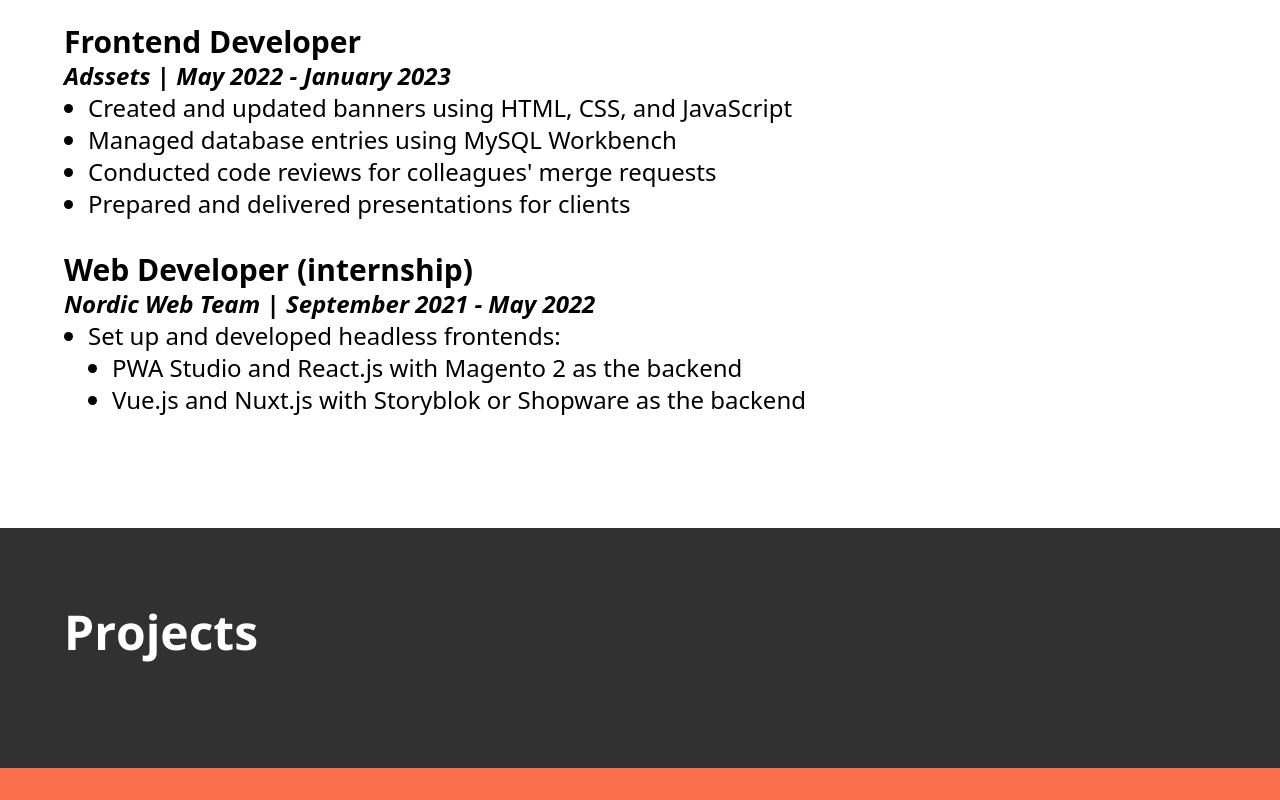
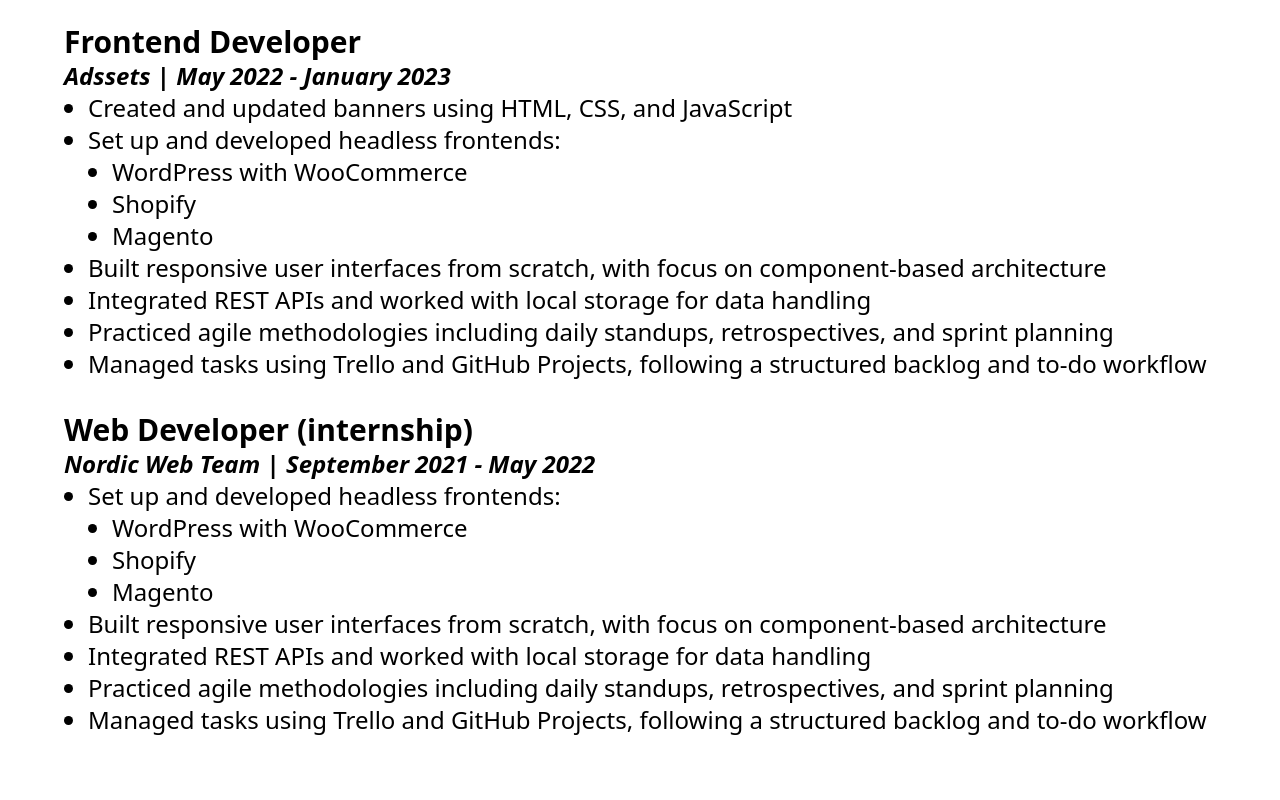
Before and after one commit to Rasmuskrogh/Portfolio-page-next.js, a Next.js app: page / in a window 1280 px wide. Shown: the part 1020-1820 px from the top of the page. Built offline with nearby package versions, Linux system fonts and the light colour scheme; no server answers.

Commit message:
fixed linting errors for deployment

```diff
--- a/app/page.tsx
+++ b/app/page.tsx
@@ -1,19 +1,20 @@
-import { useTranslations } from "next-intl";
+// import { useTranslations } from "next-intl";
 import ContactForm from "@/components/ContactForm";
+// import { useTranslation } from "react-i18next";
 
 export default function Home() {
-  const t = useTranslations("Home");
+  // const t = useTranslations("Home");
 
   return (
-    <main className="w-full">
+    <main className="min-h-screen">
       {/* Hero Section */}
       <section className="h-[40vh] flex flex-col items-start justify-start bg-[#323131] text-white relative">
         <div className="pl-4 pt-4 md:pl-8 lg:pl-16 pr-4 md:pr-8 lg:pr-16">
-          <h1 className="text-4xl sm:text-5xl md:text-6xl lg:text-7xl font-league-spartan mb-2 md:mb-4 font-bold">
+          <h1 className="text-3xl sm:text-4xl md:text-5xl lg:text-6xl xl:text-7xl font-league-spartan mb-2 md:mb-4 font-bold whitespace-nowrap">
             <span className="inline-block">Rasmus</span>{" "}
             <span className="inline-block">Krogh-Andersen</span>
           </h1>
-          <p className="text-xl sm:text-2xl md:text-3xl font-lato tracking-wider">
+          <p className="text-lg sm:text-xl md:text-2xl lg:text-3xl font-lato tracking-wider whitespace-nowrap">
             <span className="inline-block">FRONTEND DEVELOPER</span> |{" "}
             <span className="inline-block">WEB DEVELOPER</span>
           </p>
@@ -71,9 +72,30 @@
               <li>
                 Created and updated banners using HTML, CSS, and JavaScript
               </li>
-              <li>Managed database entries using MySQL Workbench</li>
-              <li>Conducted code reviews for colleagues' merge requests</li>
-              <li>Prepared and delivered presentations for clients</li>
+              <li>
+                Set up and developed headless frontends:
+                <ul className="list-disc pl-6">
+                  <li>WordPress with WooCommerce</li>
+                  <li>Shopify</li>
+                  <li>Magento</li>
+                </ul>
+              </li>
+              <li>
+                Built responsive user interfaces from scratch, with focus on
+                component-based architecture
+              </li>
+              <li>
+                Integrated REST APIs and worked with local storage for data
+                handling
+              </li>
+              <li>
+                Practiced agile methodologies including daily standups,
+                retrospectives, and sprint planning
+              </li>
+              <li>
+                Managed tasks using Trello and GitHub Projects, following a
+                structured backlog and to-do workflow
+              </li>
             </ul>
           </div>
           <div className="mb-6 md:mb-8">
@@ -87,11 +109,26 @@
               <li>
                 Set up and developed headless frontends:
                 <ul className="list-disc pl-6">
-                  <li>PWA Studio and React.js with Magento 2 as the backend</li>
-                  <li>
-                    Vue.js and Nuxt.js with Storyblok or Shopware as the backend
-                  </li>
+                  <li>WordPress with WooCommerce</li>
+                  <li>Shopify</li>
+                  <li>Magento</li>
                 </ul>
+              </li>
+              <li>
+                Built responsive user interfaces from scratch, with focus on
+                component-based architecture
+              </li>
+              <li>
+                Integrated REST APIs and worked with local storage for data
+                handling
+              </li>
+              <li>
+                Practiced agile methodologies including daily standups,
+                retrospectives, and sprint planning
+              </li>
+              <li>
+                Managed tasks using Trello and GitHub Projects, following a
+                structured backlog and to-do workflow
               </li>
             </ul>
           </div>
@@ -161,11 +198,11 @@
                   <li>DOM manipulation</li>
                   <li>Node.js and REST APIs</li>
                   <li>Regular expressions</li>
-                  <li>Validation with Zod and Joi</li>
-                  <li>TypeScript</li>
-                  <li>Test-driven development (TDD) using Jest and Cypress</li>
                 </ul>
               </li>
+              <li>Validation with Zod and Joi</li>
+              <li>TypeScript</li>
+              <li>Test-driven development (TDD) using Jest and Cypress</li>
             </ul>
           </div>
           <div className="mb-6 md:mb-8">
@@ -195,7 +232,7 @@
               Musician, classical, vocals | 2016-2019
             </h4>
             <ul className="text-lg sm:text-xl md:text-2xl list-disc pl-4 md:pl-6">
-              <li>Bachelor's degree in classical music (baritone)</li>
+              <li>Bachelor&apos;s degree in classical music (baritone)</li>
             </ul>
           </div>
         </div>
--- a/app/projects/[slug]/page.tsx
+++ b/app/projects/[slug]/page.tsx
@@ -1,14 +1,54 @@
+import { supabase } from "@/lib/supabase";
+import Image from "next/image";
+
 interface ProjectPageProps {
-  params: { slug: string };
+  params: {
+    slug: string;
+  };
 }
 
-export default function ProjectPage({ params }: ProjectPageProps) {
+export default async function ProjectPage({ params }: ProjectPageProps) {
+  const { data: project, error } = await supabase
+    .from("Projects")
+    .select("*")
+    .eq("slug", params.slug)
+    .single();
+
+  if (error) {
+    console.error("Error fetching project:", error.message);
+    return (
+      <div className="min-h-screen flex items-center justify-center">
+        <h1 className="text-4xl">Project not found</h1>
+      </div>
+    );
+  }
+
+  if (!project) {
+    return (
+      <div className="min-h-screen flex items-center justify-center">
+        <h1 className="text-4xl font-bold">Project not found</h1>
+      </div>
+    );
+  }
+
   return (
-    <section className="container mx-auto py-10">
-      <h1 className="text-4xl font-bold mb-4">Projekt: {params.slug}</h1>
-      <p className="text-gray-600">
-        Detaljerad information om projektet "{params.slug}".
-      </p>
-    </section>
+    <div className="min-h-screen">
+      <div className="container mx-auto px-4 py-8">
+        <h1 className="text-4xl font-bold mb-4">{project.title}</h1>
+        <p className="text-xl mb-8">{project.description}</p>
+        <div className="grid grid-cols-1 md:grid-cols-2 gap-8">
+          {project.images.map((image: string, index: number) => (
+            <div key={index} className="relative aspect-video">
+              <Image
+                src={image}
+                alt={`${project.title} screenshot ${index + 1}`}
+                fill
+                className="object-cover rounded-lg"
+              />
+            </div>
+          ))}
+        </div>
+      </div>
+    </div>
   );
 }
--- a/components/Header.tsx
+++ b/components/Header.tsx
@@ -7,18 +7,15 @@
 import LanguageSwitcher from "./LanguageSwitcher";
 
 const Header = () => {
-  const [isOpen, setIsOpen] = useState(false);
   const [isScrolled, setIsScrolled] = useState(false);
-  const [mounted, setMounted] = useState(false);
+  const [isMenuOpen, setIsMenuOpen] = useState(false);
   const [isClosing, setIsClosing] = useState(false);
   const [isOpening, setIsOpening] = useState(false);
-  const [showIcon, setShowIcon] = useState(false);
   const pathname = usePathname();
 
   useEffect(() => {
-    setMounted(true);
     const handleScroll = () => {
-      setIsScrolled(window.scrollY > 50);
+      setIsScrolled(window.scrollY > 0);
     };
 
     window.addEventListener("scroll", handleScroll);
@@ -26,48 +23,32 @@
   }, []);
 
   const toggleMenu = () => {
-    if (!isOpen) {
-      // Change icon instantly
-      setShowIcon(true);
-      // Start opening animation
+    if (!isMenuOpen) {
       setIsOpening(true);
-      setIsOpen(true);
-      // Reset the opening state after animation completes
+      setIsMenuOpen(true);
       setTimeout(() => {
         setIsOpening(false);
       }, 300);
     } else {
-      // Change icon instantly
-      setShowIcon(false);
-      // Start closing animation
       setIsClosing(true);
-      // Wait for the animation to complete before closing
       setTimeout(() => {
-        setIsOpen(false);
+        setIsMenuOpen(false);
         setIsClosing(false);
       }, 300);
     }
   };
 
-  const handleOverlayClick = () => {
-    // Change icon instantly
-    setShowIcon(false);
+  const closeMenu = () => {
     setIsClosing(true);
-    // Wait for the animation to complete before closing
     setTimeout(() => {
-      setIsOpen(false);
+      setIsMenuOpen(false);
       setIsClosing(false);
     }, 300);
   };
 
-  // Don't render anything until after hydration
-  if (!mounted) {
-    return null;
-  }
-
   return (
-    <nav
-      className={`fixed w-full z-50 transition-all duration-300 ${
+    <header
+      className={`fixed top-0 left-0 right-0 z-50 transition-all duration-300 ${
         isScrolled ? "bg-black/80 backdrop-blur-sm" : "bg-transparent"
       }`}
     >
@@ -88,22 +69,25 @@
             className="text-white"
             aria-label="Toggle menu"
           >
-            {showIcon ? <FiX size={28} /> : <FiMenu size={28} />}
+            {isMenuOpen ? <FiX size={28} /> : <FiMenu size={28} />}
           </button>
         </div>
       </div>
 
       {/* Menu Overlay */}
-      {isOpen && (
+      {(isMenuOpen || isClosing) && (
         <div
           className={`fixed inset-0 bg-black/90 backdrop-blur-sm transition-all duration-300 ${
             isClosing ? "opacity-0" : isOpening ? "opacity-0" : "opacity-100"
           }`}
-          onClick={handleOverlayClick}
+          onClick={closeMenu}
         >
-          <div className="absolute inset-0 flex flex-col items-center justify-center space-y-8 z-10">
+          <div
+            className="absolute inset-0 flex flex-col items-center justify-center space-y-8 z-10"
+            onClick={(e) => e.stopPropagation()}
+          >
             <button
-              onClick={toggleMenu}
+              onClick={closeMenu}
               className="absolute top-4 right-4 text-white hover:text-gray-300 transition-colors"
               aria-label="Close menu"
             >
@@ -113,7 +97,7 @@
           </div>
         </div>
       )}
-    </nav>
+    </header>
   );
 };
 
--- /dev/null
+++ b/lib/email.ts
@@ -0,0 +1,21 @@
+interface EmailData {
+  name: string;
+  email: string;
+  message: string;
+}
+
+export async function sendEmail(data: EmailData) {
+  const response = await fetch("/api/contact", {
+    method: "POST",
+    headers: {
+      "Content-Type": "application/json",
+    },
+    body: JSON.stringify(data),
+  });
+
+  if (!response.ok) {
+    throw new Error("Failed to send email");
+  }
+
+  return response.json();
+}
```
Also changed, not shown: components/ContactForm.tsx (+22 -34 lines).
